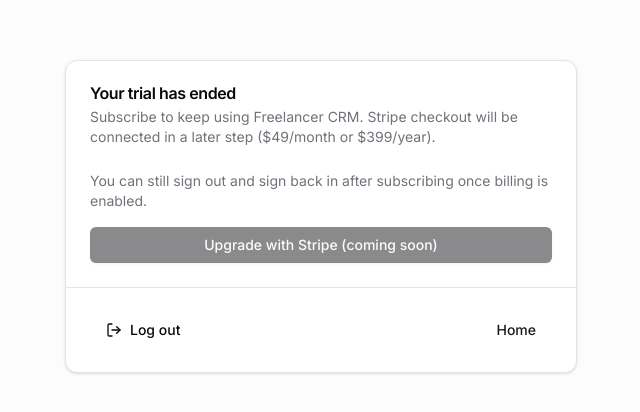
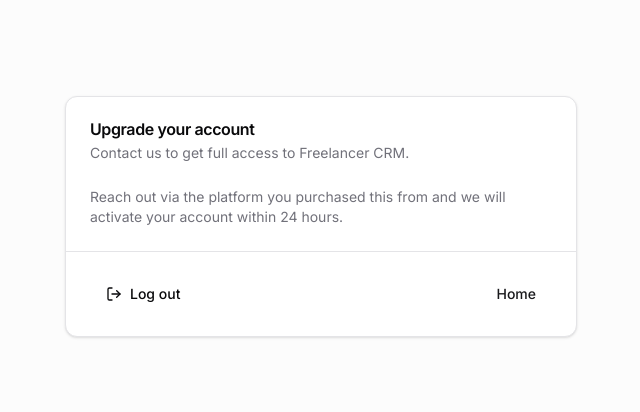
Before and after one commit to Robin96011/freelancer-crm, a Next.js app: page /upgrade in a window 1280 px wide. Shown: the part 184-596 px from the top of the page, without its empty margins (319-959 px from the left). Built offline with nearby package versions, Linux system fonts and the light colour scheme.

Commit message:
Remove trial messaging and Stripe placeholders for Fiverr model

```diff
--- a/app/(main)/settings/settings-client.tsx
+++ b/app/(main)/settings/settings-client.tsx
@@ -239,13 +239,10 @@
         </div>
 
         <div className="border rounded-lg p-4">
-          <h2 className="font-medium mb-3">Billing</h2>
-          <Link
-            href="/upgrade"
-            className="inline-block bg-blue-600 text-white px-4 py-2 rounded"
-          >
-            Upgrade
-          </Link>
+          <h2 className="font-medium mb-3">Account</h2>
+          <p className="text-sm text-muted-foreground">
+            To upgrade your account, contact us via the platform you purchased this from.
+          </p>
         </div>
       </div>
     </div>
--- a/app/onboarding/page.tsx
+++ b/app/onboarding/page.tsx
@@ -38,10 +38,7 @@
                 </label>
               ))}
             </div>
-            <p className="text-muted-foreground text-xs">
-              Your 14-day trial starts when your account was created.
-            </p>
-            <Button type="submit" className="w-full">
+<Button type="submit" className="w-full">
               Continue
             </Button>
           </form>
--- a/app/page.tsx
+++ b/app/page.tsx
@@ -26,7 +26,7 @@
       </div>
       <div className="flex flex-wrap items-center justify-center gap-3">
         <Button asChild>
-          <Link href="/auth/signup">Start free trial</Link>
+          <Link href="/auth/signup">Get started</Link>
         </Button>
         <Button variant="outline" asChild>
           <Link href="/auth/login">Sign in</Link>
--- a/app/upgrade/page.tsx
+++ b/app/upgrade/page.tsx
@@ -4,10 +4,10 @@
 import {
   Card,
   CardContent,
-  CardDescription,
   CardFooter,
   CardHeader,
   CardTitle,
+  CardDescription,
 } from "@/components/ui/card";
 
 export default function UpgradePage() {
@@ -15,20 +15,16 @@
     <main className="bg-muted/30 flex min-h-screen flex-col items-center justify-center gap-8 p-6">
       <Card className="w-full max-w-lg">
         <CardHeader>
-          <CardTitle>Your trial has ended</CardTitle>
+          <CardTitle>Upgrade your account</CardTitle>
           <CardDescription>
-            Subscribe to keep using Freelancer CRM. Stripe checkout will be
-            connected in a later step ($49/month or $399/year).
+            Contact us to get full access to Freelancer CRM.
           </CardDescription>
         </CardHeader>
-        <CardContent className="space-y-4">
+        <CardContent>
           <p className="text-muted-foreground text-sm">
-            You can still sign out and sign back in after subscribing once
-            billing is enabled.
+            Reach out via the platform you purchased this from and we will
+            activate your account within 24 hours.
           </p>
-          <Button className="w-full" disabled>
-            Upgrade with Stripe (coming soon)
-          </Button>
         </CardContent>
         <CardFooter className="flex justify-between gap-4 border-t pt-6">
           <SignOutButton />
```
